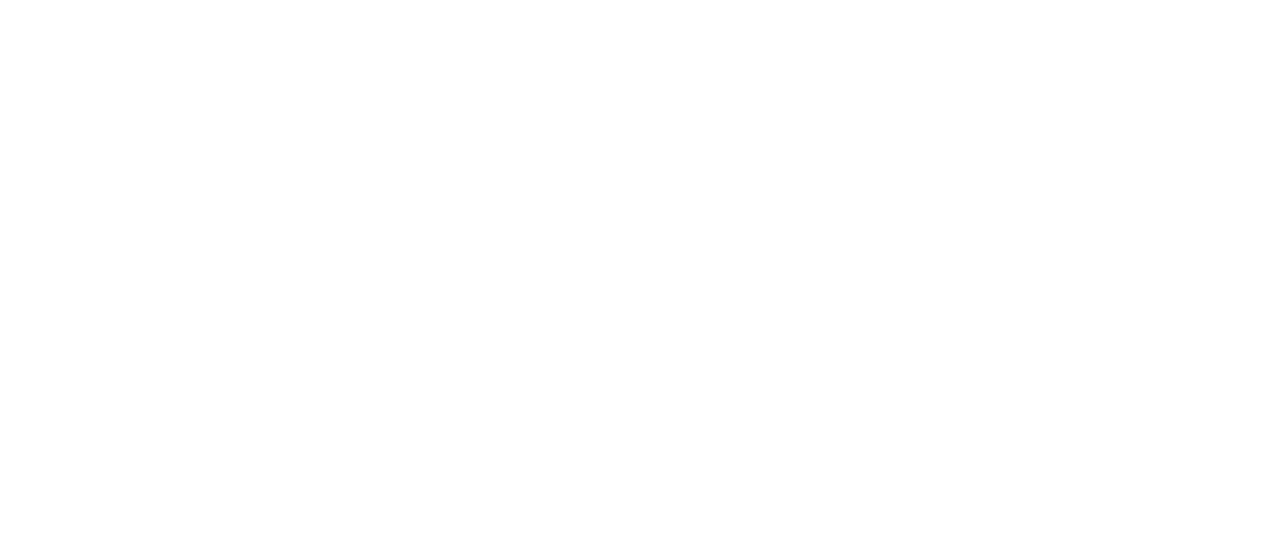
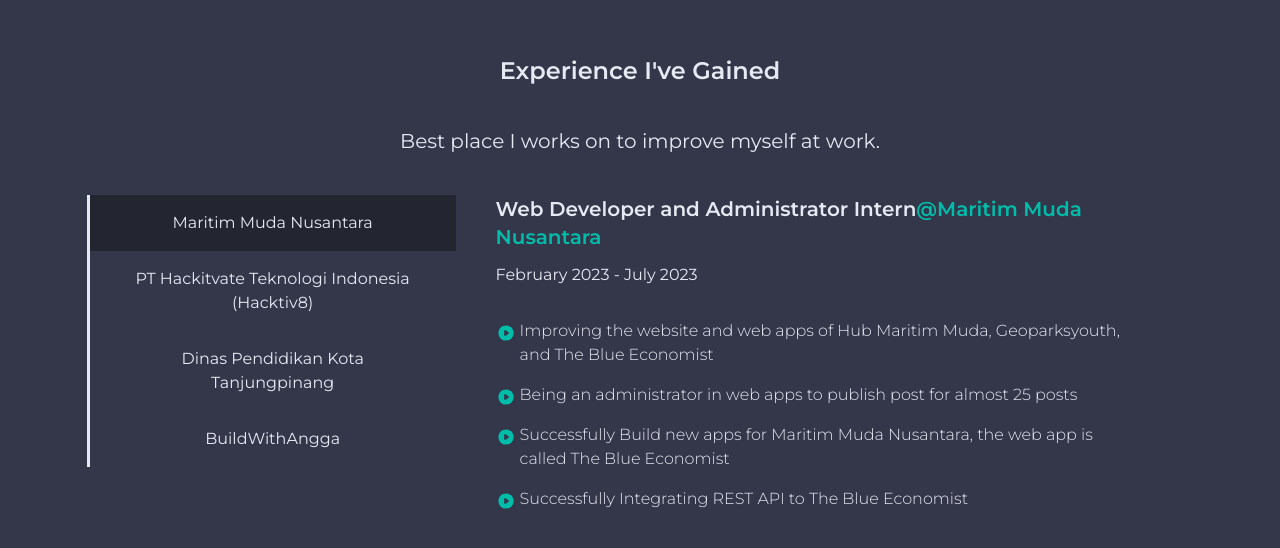
Before and after one commit to oriastanjung/portofolio-web, a React (Vite) app: page / in a window 1280 px wide. Shown: the part 3245-3793 px from the top of the page. Before the commit the page ends 2392 px from the top, so only its background shows below. Built offline with nearby package versions, Linux system fonts and the light colour scheme.

Commit message:
add experience section

```diff
--- /dev/null
+++ b/src/assets/iconsSvg/Play/index.tsx
@@ -0,0 +1,24 @@
+interface IFPlayProps {
+    className : string
+}
+function Play(props : IFPlayProps) {
+
+
+  return (
+    <svg
+      className={`${props.className}`}
+      viewBox="0 0 21 20"
+      fill="none"
+      xmlns="http://www.w3.org/2000/svg"
+    >
+      <path
+        fill-rule="evenodd"
+        clip-rule="evenodd"
+        d="M10.5507 18C12.6725 18 14.7073 17.1571 16.2076 15.6569C17.7079 14.1566 18.5507 12.1217 18.5507 10C18.5507 7.87827 17.7079 5.84344 16.2076 4.34315C14.7073 2.84285 12.6725 2 10.5507 2C8.42899 2 6.39416 2.84285 4.89387 4.34315C3.39358 5.84344 2.55072 7.87827 2.55072 10C2.55072 12.1217 3.39358 14.1566 4.89387 15.6569C6.39416 17.1571 8.42899 18 10.5507 18ZM10.1057 7.168C9.95512 7.06752 9.78007 7.00981 9.59924 7.00103C9.41841 6.99224 9.23858 7.03272 9.07895 7.11813C8.91932 7.20354 8.78588 7.33068 8.69285 7.48599C8.59981 7.6413 8.55069 7.81896 8.55072 8V12C8.55069 12.181 8.59981 12.3587 8.69285 12.514C8.78588 12.6693 8.91932 12.7965 9.07895 12.8819C9.23858 12.9673 9.41841 13.0078 9.59924 12.999C9.78007 12.9902 9.95512 12.9325 10.1057 12.832L13.1057 10.832C13.2427 10.7407 13.355 10.617 13.4326 10.4718C13.5103 10.3267 13.5509 10.1646 13.5509 10C13.5509 9.83539 13.5103 9.67332 13.4326 9.52818C13.355 9.38304 13.2427 9.25932 13.1057 9.168L10.1057 7.168Z"
+        fill="currentColor"
+      />
+    </svg>
+  );
+}
+
+export default Play;
--- a/src/pages/HomePage/index.tsx
+++ b/src/pages/HomePage/index.tsx
@@ -1,5 +1,6 @@
 import Navbar from "../../components/Navbar"
 import AboutSection from "../../parts/HomePage/AboutSection"
+import ExperienceSection from "../../parts/HomePage/ExperienceSection"
 import HeroSection from "../../parts/HomePage/HeroSection"
 import TechStacksSection from "../../parts/HomePage/TechStacksSection"
 
@@ -10,6 +11,8 @@
      <HeroSection />
      <AboutSection />
      <TechStacksSection />
+     <ExperienceSection />
+
     </div>
   )
 }
--- a/src/parts/HomePage/AboutSection/index.tsx
+++ b/src/parts/HomePage/AboutSection/index.tsx
@@ -3,12 +3,12 @@
 function AboutSection() {
   const downloadCVhandler = () => {
     const file = "/cv.pdf";
-    window.open(file, "_blank")
-  }
+    window.open(file, "_blank");
+  };
   return (
     <section
       id="about-me"
-      className="mt-28  bg-bgBlack text-white flex flex-col"
+      className="mt-24 md:mt-48 md:pt-48 pt-24 bg-bgBlack text-white flex flex-col"
     >
       <div className="container mx-auto px-5 md:px-20 flex flex-col text-center items-center justify-center gap-8">
         <h3 className="font-semibold text-xl md:text-2xl">
@@ -25,7 +25,11 @@
           job opportunity to further enhance my abilities and support the
           company's goals.{" "}
         </p>
-        <ButtonWithArrow onClick={downloadCVhandler}>My Resume</ButtonWithArrow>
+        <div className=" md:mt-12 mt-6 flex justify-center items-center">
+          <ButtonWithArrow onClick={downloadCVhandler}>
+            My Resume
+          </ButtonWithArrow>
+        </div>
       </div>
     </section>
   );
--- /dev/null
+++ b/src/parts/HomePage/ExperienceSection/index.tsx
@@ -0,0 +1,84 @@
+import { useState } from "react";
+import Play from "../../../assets/iconsSvg/Play";
+import ButtonArrowDown from "../../../components/ButtonArrowDown";
+import useExperience, { IFexperienceData } from "../../../utils/Experience";
+function ExperienceSection() {
+  const { experienceData } = useExperience();
+  const fromLatestData = experienceData.reverse();
+  const [activeData, setActiveData] = useState<IFexperienceData | null>(
+    fromLatestData[0]
+  );
+  const [activeExperience, setActiveExperience] = useState(activeData?.id || null);
+  const onClick = (id: number): void => {
+    const newData: IFexperienceData | undefined = experienceData.find(
+      (item) => item.id === id
+    );
+    setActiveExperience(id);
+
+    newData && setActiveData(newData);
+  };
+
+  return (
+    <section
+      id="experience"
+      className="mt-24 md:mt-48 md:pt-48 pt-24  bg-bgBlack text-white flex flex-col"
+    >
+      <div className="container mx-auto px-5 md:px-20 flex flex-col text-center items-center justify-center gap-8 md:gap-10">
+        <h3 className="font-semibold text-xl md:text-2xl">
+          Experience I've Gained
+        </h3>
+        <p className="text-md md:text-xl font-light md:font-normal md:w-3/4">
+          Best place I works on to improve myself at work.
+        </p>
+        <div className="flex flex-col md:flex-row gap-10">
+          {/* check here */}
+          <div className="flex flex-col md:w-1/3">
+            {fromLatestData.map((item, key) => {
+              return (
+                <button
+                  onClick={() => onClick(item.id)}
+                  key={key}
+                  className={`${
+                    activeExperience === item.id &&
+                    "bg-black border-s-customGreen"
+                  } border-s-[3px] border-s-white px-8 py-4 hover:border-s-customGreen hover:bg-black`}
+                >
+                  {item.company}
+                </button>
+              );
+            })}
+          </div>
+          <div className="md:w-[40rem] flex flex-col items-start justify-start">
+            <h6 className="mb-3 text-xl font-semibold text-left">
+              {activeData?.position}
+              <span className="text-customGreen">@{activeData?.company}</span>
+            </h6>
+            <p className="text-base font-normal mb-8">
+              {activeData?.startDate} - {activeData?.endDate}
+            </p>
+            <ul className="flex flex-col gap-4">
+              {activeData?.keypoint.map((item, key) => {
+                return (
+                  <li
+                    key={key}
+                    className="flex flex-row items-start justify-start text-left gap-1"
+                  >
+                    <span>
+                      <Play className="mt-1 w-5 h-5 text-customGreen" />
+                    </span>
+                    <p className="font-light text-base">{item}</p>
+                  </li>
+                );
+              })}
+            </ul>
+          </div>
+        </div>
+      </div>
+      <div className="mt-16 md:mt-28">
+        <ButtonArrowDown title={"Portofolio"} to={"#portofolio"} />
+      </div>
+    </section>
+  );
+}
+
+export default ExperienceSection;
--- a/src/parts/HomePage/HeroSection/index.tsx
+++ b/src/parts/HomePage/HeroSection/index.tsx
@@ -13,7 +13,7 @@
           </p>
         </div>
       </div>
-      <div className="mt-48 flex justify-center items-center">
+      <div className="mt-24 md:mt-48 flex justify-center items-center">
         <ButtonArrowDown title={"See More"} to={"/#about-me"}/>
       </div>
     </section>
--- a/src/parts/HomePage/TechStacksSection/index.tsx
+++ b/src/parts/HomePage/TechStacksSection/index.tsx
@@ -1,4 +1,5 @@
 // import ButtonWithArrow from "../../../components/ButtonWithArrow";
+import ButtonArrowDown from "../../../components/ButtonArrowDown";
 import CardTech from "../../../components/CardTech";
 import TechStack from "../../../components/TechStack";
 import useStacks from "../../../utils/Stacks";
@@ -6,7 +7,7 @@
 function TechStacksSection() {
   const { backend, frontend, database } = useStacks();
   return (
-    <section className="mt-12 md:mt-28  bg-bgBlack text-white flex flex-col">
+    <section className="mt-36 md:mt-48  bg-bgBlack text-white flex flex-col">
       <div className="container mx-auto px-5 md:px-20 flex flex-col text-center items-center justify-center gap-8 md:gap-20">
         <h4 className="text-xl md:text-2xl font-semibold">Tech Stacks</h4>
         <div className="flex flex-row flex-wrap gap-8 md:gap-11 ">
@@ -39,6 +40,9 @@
           </CardTech>
         </div>
       </div>
+      <div className="mt-12">
+        <ButtonArrowDown title={"Experience"} to={"#experience"} />
+      </div>
     </section>
   );
 }
--- /dev/null
+++ b/src/utils/Experience/index.tsx
@@ -0,0 +1,77 @@
+export interface IFexperienceData {
+    id: number,
+    position : string,
+    company : string,
+    description : string,
+    startDate : string,
+    endDate : string,
+    keypoint : Array<string>,
+}
+function useExperience() {
+  const experienceData : Array<IFexperienceData>= [
+    {
+        id: 1,
+      position: "Bootcamp Fullstack MERN Developer",
+      company: "BuildWithAngga",
+      description:
+        "I joined Bootcamp for Fullstack MERN Developer from BuildWithAngga Program, where in this Bootcamp I learned on ReactJS, NextJS, MongoDB, ExpressJS, and NodeJS. I finished the Bootcamp with the result of Fullstack web apps using MERN Tech.",
+      startDate: "January 2022",
+      endDate: "April 2022",
+      keypoint: [
+        "Improving ReactJS skills with MERN Technologies",
+        "Manage to build Fullstack App",
+      ],
+
+    },
+    {
+        id: 2,
+      position: "Fullstack Developer",
+      company: "Dinas Pendidikan Kota Tanjungpinang",
+      description:
+        "Dinas Pendidikan Kota Tanjungpinang previously need Developers Team to work to build apps for helping student when moving to a new school or another school",
+      startDate: "October 2022",
+      endDate: "December 2022",
+      keypoint: [
+        "I successfully build 2 Web Apps such as Frontend Web Apps for School and Dinas Pendidikan Kota Tanjungpinang",
+        "Help to build Backend API on the Backend side with more than 50% feature on this Backend Side",
+        "Integrating Frontend and API build from Backend Team",
+      ],
+
+    },
+    {
+        id:3,
+      position: "Frontend ReactJS Developer - Studi Independen MSIB",
+      company: "PT Hackitvate Teknologi Indonesia (Hacktiv8)",
+      description:
+        "I joined one of the MBKM Kampus Merdeka programs which is Studi Independen from Hacktiv8 with the program path of React and React Native for Frontend Developer. Here I managed to finish all my courses and Final Projects that help me to improve my skills in Frontend Developer such as ReactJS, Redux, Bootstrap, TailwindCSS, and of course it included Fetching Data from API.",
+      startDate: "August 2022",
+      endDate: "December 2022",
+      keypoint: [
+        "Successfully Built 4 Projects with the newest tech such as ReactJS, RapidAPI, and CSS Library with a rate of completion project 100%",
+        "Improving Hard and Soft Skills such as Teamwork, Communication, Analytics Problem, Problem Solving, and Collaboration",
+      ],
+
+    },
+    {
+        id:4,
+      position: "Web Developer and Administrator Intern",
+      company: "Maritim Muda Nusantara",
+      description:
+        "Maritim Muda Nusantara is an organization or association that focuses on the development of the potential and abilities of the youth in the maritime field.",
+      startDate: "February 2023",
+      endDate: "July 2023",
+      keypoint: [
+        "Improving the website and web apps of Hub Maritim Muda, Geoparksyouth, and The Blue Economist",
+        "Being an administrator in web apps to publish post for almost 25 posts",
+        "Successfully Build new apps for Maritim Muda Nusantara, the web app is called The Blue Economist",
+        "Successfully Integrating REST API to The Blue Economist",
+      ],
+
+    },
+  ];
+  return {
+    experienceData
+  };
+}
+
+export default useExperience;
```
